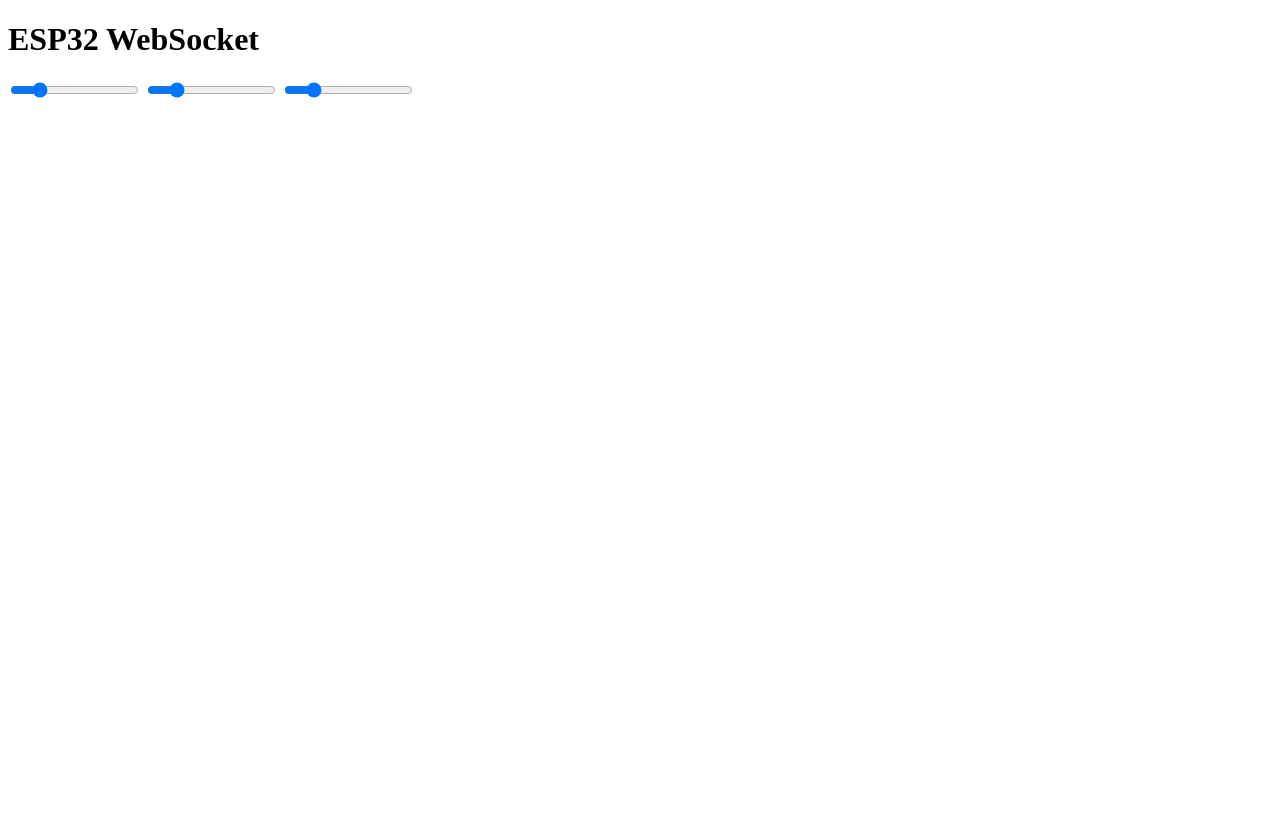
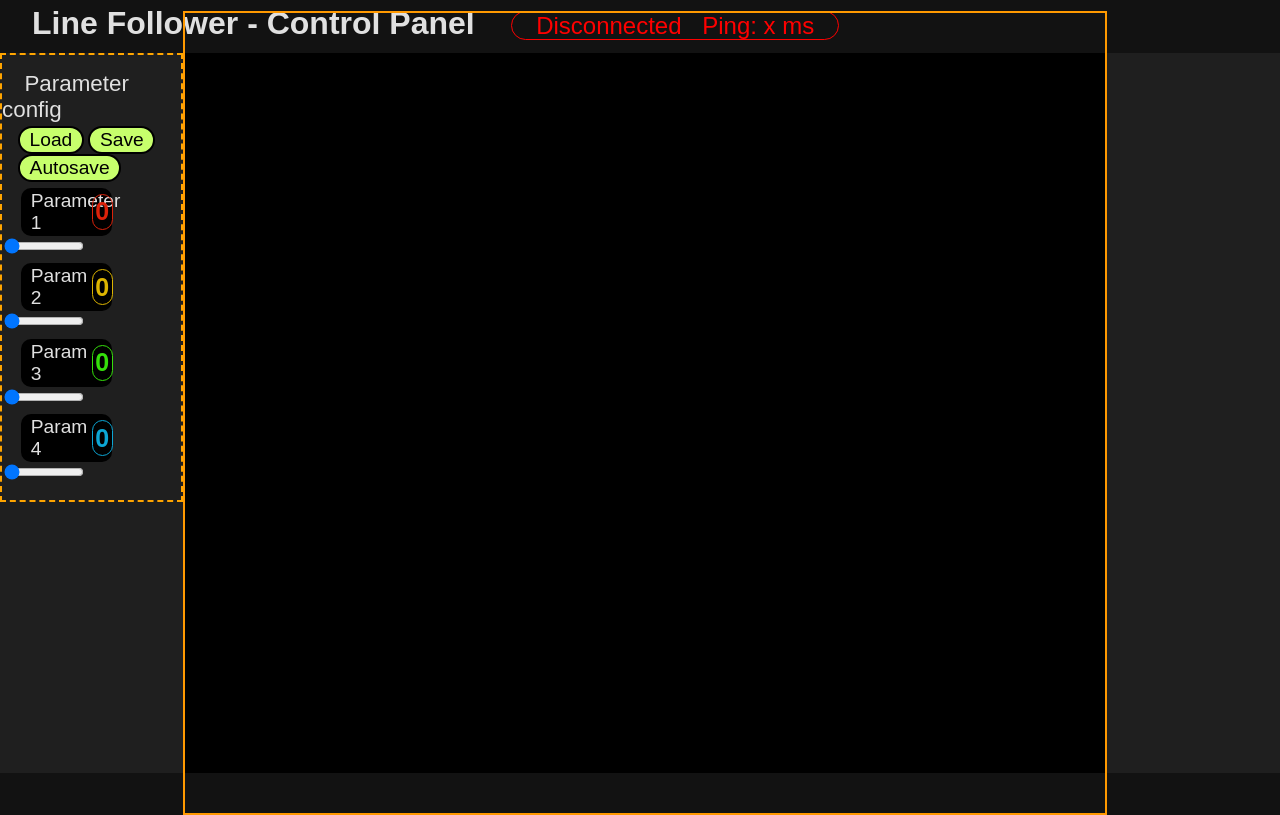
Before and after one commit to degesz/line_follower_ESP, a plain HTML site: page data/index.html in a window 1280 px wide. Drawn offline with Linux system fonts and the light colour scheme.

Commit message:
web interface - starting

```diff
--- a/data/index.html
+++ b/data/index.html
@@ -1,16 +1,72 @@
 <!DOCTYPE html>
 <html>
 <head>
-    <title>ESP32 WebSocket</title>
-    <script src="/script.js"></script>
+    <title>Control Panel</title>
+    <link rel="stylesheet" href="style.css">
+    <script src="script.js"></script>
 </head>
 <body>
-    <h1>ESP32 WebSocket</h1>
-    <p id="message"></p>
-    <div id="sliders">
-        <input type="range" min="1" max="255" value="50" class="slider" id="redSlider">
-        <input type="range" min="1" max="255" value="50" class="slider" id="greenSlider">
-        <input type="range" min="1" max="255" value="50" class="slider" id="blueSlider">
+    <div class="header">
+        <h1 style=" margin-left: 1em; margin-right: 1em; display: inline;">Line Follower - Control Panel</h1>
+        <div class="disconnected" id="connection-status">Disconnected &ThickSpace; Ping: <span id="ping">x</span> ms</div>
+    <!---   <div id="sliders">
+            <input type="range" min="1" max="255" value="50" class="slider" id="redSlider">
+            <input type="range" min="1" max="255" value="50" class="slider" id="greenSlider">
+            <input type="range" min="1" max="255" value="50" class="slider" id="blueSlider">
+        </div>
+        <p id="message"></p>--->
+    </div>
+
+
+    <div class="container">
+        <div class="column left">
+            <div id="config-panel">
+                <span id="config-title">Parameter config</span>
+                <div id="config-control">
+                    <input class="config-button" type="button" value="Load">
+                    <input  class="config-button" type="button" value="Save">
+                    <input  class="config-button" type="button" value="Autosave">
+                </div>
+                <div class="slider-container">
+                    <div class="slider-label">
+                        <span class="slider-name">Parameter 1</span>
+                        <span style="color: #db220a;"  class="slider-value">0</span>
+                    </div>
+                    <input type="range" min="0" max="255" value="0" class="slider" oninput="updateSlider(this)">
+                </div>
+
+                <div class="slider-container">
+                    <div class="slider-label">
+                        <span class="slider-name">Param 2</span>
+                        <span style="color: #ddb501;" class="slider-value">0</span>
+                    </div>
+                    <input type="range" min="0" max="255" value="0" class="slider" oninput="updateSlider(this)">
+                </div>
+
+                <div class="slider-container">
+                    <div class="slider-label">
+                        <span class="slider-name">Param 3</span>
+                        <span style="color: #35df0b;" class="slider-value">0</span>
+                    </div>
+                    <input type="range" min="0" max="3" step="0.1" value="0" class="slider" oninput="updateSlider(this)">
+                </div>
+
+                <div class="slider-container">
+                    <div class="slider-label">
+                        <span class="slider-name">Param 4</span>
+                        <span style="color: #0ca6d4;" class="slider-value">0</span>
+                    </div>
+                    <input type="range" min="0" max="3" step="0.1" value="0" class="slider" oninput="updateSlider(this)">
+                </div>
+
+            </div>
+        </div>
+        <div class="column middle">
+            <canvas id="myCanvas" width="920" height="800"></canvas>
+        </div>
+        <div class="column right">
+            <!-- Right column content -->
+        </div>
     </div>
 
 </body>
--- a/data/script.js
+++ b/data/script.js
@@ -8,6 +8,10 @@ function onLoad(event) {
 }
 
 function initWebSocket() {
+    if (gateway == "ws:///ws") {
+        console.error("Local file in browser. not connecting websocket");
+        return
+    }
     ws = new WebSocket(gateway);
     ws.onopen = onOpen;
     ws.onclose = onClose;
@@ -58,3 +62,15 @@ window.onload = function() {
             ws.send(JSON.stringify(sliderData));
         }
     }
+
+
+document.querySelectorAll('.slider').forEach(slider => {
+    slider.addEventListener('input', (event) => {
+        var valueDisplay = event.target.parentElement.querySelector('.slider-value');
+        valueDisplay.textContent = event.target.value;
+    });
+});
+
+function updateSlider(slider){
+    slider.parentElement.querySelector('.slider-value').textContent = slider.value
+}
--- /dev/null
+++ b/data/style.css
@@ -0,0 +1,159 @@
+body {
+    background-color: #121212;
+    color: #E0E0E0;
+    font-family: Arial, sans-serif;
+    margin: 0;
+    padding: 0;
+}
+
+a {
+    color: #BB86FC;
+}
+
+a:hover {
+    color: #3700B3;
+}
+
+nav {
+    background-color: #1F1F1F;
+    padding: 0.5em;
+}
+
+nav a {
+    color: #BB86FC;
+    margin: 0 1em;
+}
+
+nav a:hover {
+    color: #3700B3;
+}
+
+
+.header {
+    height: 6vh;
+    display: inline-block;
+    margin-top: 0.3em;
+}
+
+#connection-status{
+    display: inline;
+    font-size: 1.5em;
+    padding-left: 1em;
+    padding-right: 1em;
+    border: 1px solid;
+    border-radius: 0.7em;
+}
+#connection-status.disconnected{
+    color: red;
+}
+#connection-status.connected{
+    color: rgb(81, 255, 0);
+}
+
+
+.container {
+    display: flex;
+    height: 90vh;
+}
+
+.column {
+    flex: 1;
+
+    box-sizing: border-box;
+}
+
+.left {
+    background-color: #1F1F1F;
+}
+
+.middle {
+    flex: 2;
+    background-color: #000;
+    display: flex;
+    justify-content: center;
+    align-items: center;
+}
+
+.right {
+    background-color: #1F1F1F;
+}
+
+canvas {
+    border: 2px solid #ff9900;
+}
+
+.slider-label {
+    font-size: 1.2em;
+    width: 40%;
+    margin-left: 1em;
+    margin-right: 15px;
+    margin-top: 0.3em;
+    padding: 0.1em;
+    padding-left: 0.5em;
+    padding-right: 0.5em;
+    background-color: #000;
+    display: inline-flex;
+    align-items: center;
+    border-radius: 10px;
+}
+
+.slider-value {
+    width: 30%;
+    margin: 0.1em;
+    margin-left: 0.5em;
+    padding: 0.1em;
+    color: #ff9900;
+    font-size: 1.3em;
+    font-weight: bold;
+    border: solid 1px ;
+    border-radius: 1em;
+    text-align: center;
+}
+
+.slider-name{
+    width: 68%;
+}
+
+input[type="range"] {
+    width: 45%;
+
+}
+
+#config-panel{
+    border: 2px dashed orange;
+    padding-top: 1em;
+    padding-bottom: 1em;
+}
+
+#config-title{
+    margin-left: 1em;
+    margin-top: 0.2em;
+    font-size: 1.4em;
+}
+
+#config-control{
+    margin-left: 1em;
+    margin-top: 0.2em;
+}
+
+.config-button{
+
+    padding-left: 0.5em;
+    padding-right: 0.5em;
+    font-size: 1.2em;
+    background-color: #c7ff6c;
+    border-radius: 1em;
+    border: 2px solid black;
+
+}
+
+.config-button:hover{
+    background-color: #71b309;
+    transition: 0.3s;
+
+}
+.config-button:active{
+    background-color: #eaee11;
+    transition: 0.1s;
+
+}
```
Also changed, not shown: 1 other file.
